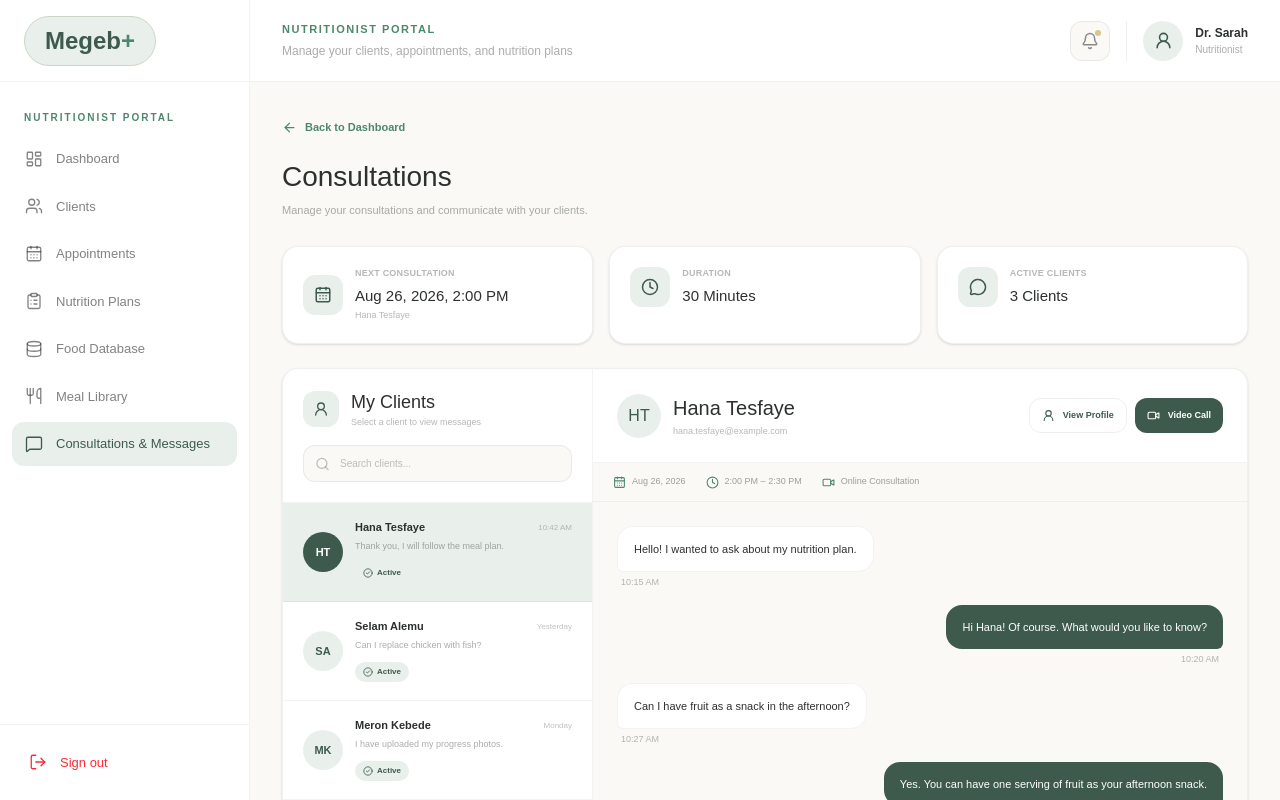
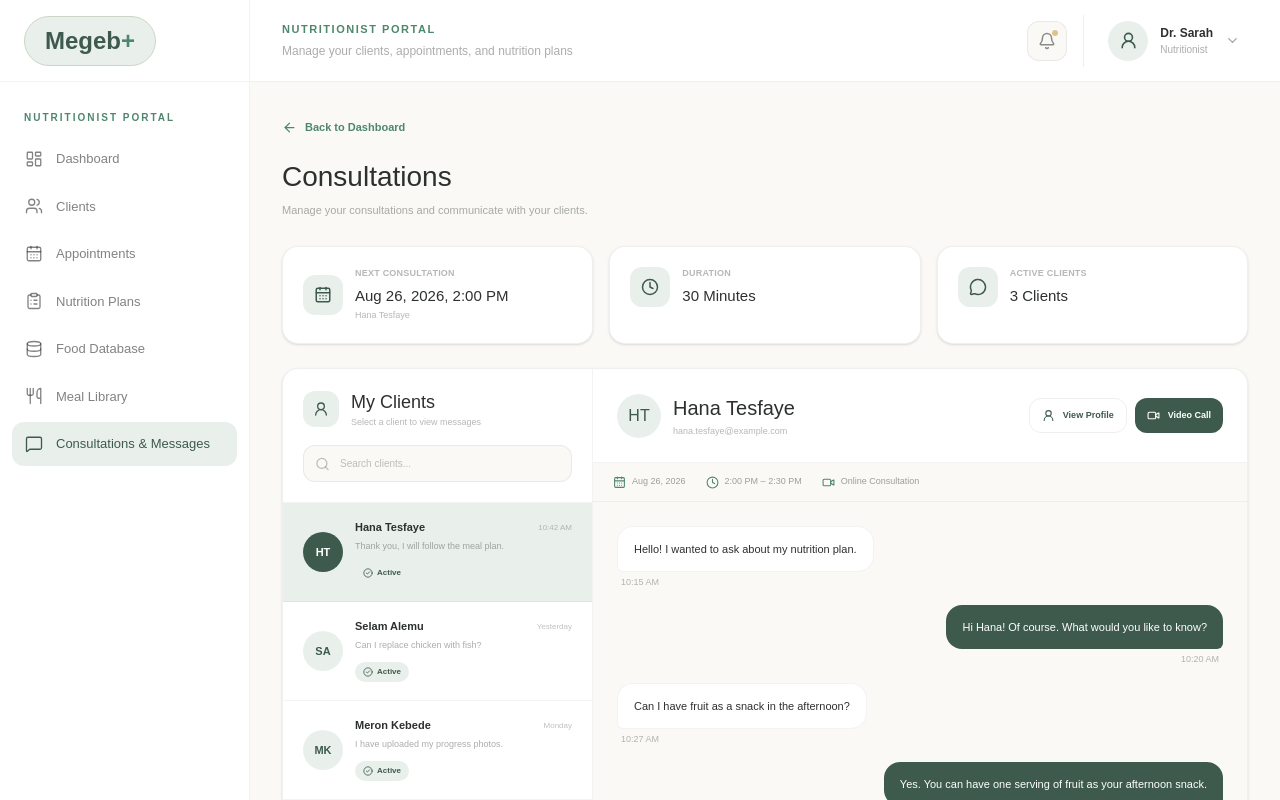
Before and after one commit to yeabsira23/megeb-plus-web, a Next.js app: page /nutritionist/consultations in a window 1280 px wide. Shown: the top 800 px of the page. Built offline with nearby package versions, Linux system fonts and the light colour scheme.

Commit message:
move sign out to profile dropdown

```diff
--- a/src/app/components/nutritionist/Sidebar.tsx
+++ b/src/app/components/nutritionist/Sidebar.tsx
@@ -1,15 +1,14 @@
+
 "use client";
-import { signOut } from "next-auth/react";
+
 import Link from "next/link";
-import { usePathname, useRouter } from "next/navigation";
+import { usePathname } from "next/navigation";
 import {
   LayoutDashboard,
   Users,
   CalendarDays,
   ClipboardList,
   MessageSquare,
-  UserRound,
-  LogOut,
   X,
   Utensils,
   Database,
@@ -41,15 +40,14 @@ const MENU_ITEMS = [
     icon: ClipboardList,
     path: "/nutritionist/nutrition-plans",
   },
-
   {
     name: "Food Database",
     icon: Database,
     path: "/nutritionist/foods",
   },
-   {
+  {
     name: "Meal Library",
-    icon:  Utensils,
+    icon: Utensils,
     path: "/nutritionist/meals",
   },
   {
@@ -64,14 +62,6 @@ export default function Sidebar({
   setSidebarOpen,
 }: SidebarProps) {
   const pathname = usePathname();
-  const router = useRouter();
-
-async function logout() {
-  await signOut({
-    redirect: true,
-    callbackUrl: "/auth/login",
-  });
-}
 
   return (
     <>
@@ -90,7 +80,6 @@ async function logout() {
         }`}
       >
         <div className="flex h-full flex-col">
-
           {/* Logo */}
           <div className="flex h-[82px] items-center justify-between border-b border-[#2D312E]/[0.06] px-6">
             <Link
@@ -150,22 +139,6 @@ async function logout() {
               );
             })}
           </nav>
-
-          {/* Logout */}
-          <div className="border-t border-[#2D312E]/[0.06] p-4">
-            <button
-              type="button"
-              onClick={logout}
-              className="flex w-full items-center gap-3 rounded-xl px-3 py-3 text-left font-body text-[13px] text-red-500 transition hover:bg-red-50"
-            >
-              <LogOut
-                className="h-[18px] w-5 shrink-0"
-                strokeWidth={1.75}
-              />
-
-              Sign out
-            </button>
-          </div>
         </div>
       </aside>
     </>
--- a/src/app/components/nutritionist/Topbar.tsx
+++ b/src/app/components/nutritionist/Topbar.tsx
@@ -1,9 +1,25 @@
+
 "use client";
 
+import { useState } from "react";
 import Link from "next/link";
-import { Bell, UserRound } from "lucide-react";
+import { signOut } from "next-auth/react";
+import {
+  Bell,
+  UserRound,
+  ChevronDown,
+  LogOut,
+} from "lucide-react";
 
 export default function Topbar() {
+  const [isProfileOpen, setIsProfileOpen] = useState(false);
+
+  const handleSignOut = async () => {
+    await signOut({
+      callbackUrl: "/auth/login",
+    });
+  };
+
   return (
     <header className="flex h-[82px] items-center justify-between border-b border-[#2D312E]/[0.07] bg-white px-5 sm:px-7 lg:px-8">
       {/* Left Side */}
@@ -30,16 +46,21 @@ export default function Topbar() {
           <span className="absolute right-2 top-2 h-1.5 w-1.5 rounded-full bg-[#DCC48E]" />
         </button>
 
-        {/* Profile */}
-        <Link
-          href="/nutritionist/profile"
-          className="flex items-center gap-3 border-l border-[#2D312E]/[0.08] pl-4"
+        {/* Profile Dropdown */}
+        <div className="relative border-l border-[#2D312E]/[0.08] pl-4">
+          <button
+            type="button"
+            onClick={() => setIsProfileOpen(!isProfileOpen)}
+            aria-expanded={isProfileOpen}
+            className="flex items-center gap-3 rounded-xl px-2 py-1.5 transition hover:bg-[#FAF9F6]"
           >
+            {/* Profile Icon */}
             <div className="flex h-10 w-10 items-center justify-center rounded-full bg-[#E9F0EC] text-[#3D5A4C]">
               <UserRound size={19} />
             </div>
 
-          <div className="hidden sm:block">
+            {/* Profile Name */}
+            <div className="hidden text-left sm:block">
               <p className="font-body text-[12px] font-bold text-[#2D312E]">
                 Dr. Sarah
               </p>
@@ -48,7 +69,50 @@ export default function Topbar() {
                 Nutritionist
               </p>
             </div>
+
+            {/* Arrow */}
+            <ChevronDown
+              size={15}
+              className={`hidden text-[#2D312E]/45 transition-transform sm:block ${
+                isProfileOpen ? "rotate-180" : ""
+              }`}
+            />
+          </button>
+
+          {/* Dropdown Menu */}
+          {isProfileOpen && (
+            <div className="absolute right-0 top-[52px] z-50 w-48 overflow-hidden rounded-xl border border-[#2D312E]/[0.08] bg-white shadow-[0_10px_30px_rgba(45,49,46,0.10)]">
+              {/* Profile */}
+              <Link
+                href="/nutritionist/profile"
+                onClick={() => setIsProfileOpen(false)}
+                className="flex items-center gap-3 px-4 py-3 text-[#2D312E]/70 transition hover:bg-[#F6F8F6] hover:text-[#3D5A4C]"
+              >
+                <UserRound size={16} />
+
+                <span className="font-body text-[12px] font-medium">
+                  Profile
+                </span>
               </Link>
+
+              {/* Divider */}
+              <div className="border-t border-[#2D312E]/[0.07]" />
+
+              {/* Sign Out */}
+              <button
+                type="button"
+                onClick={handleSignOut}
+                className="flex w-full items-center gap-3 px-4 py-3 text-left text-[#B45B5B] transition hover:bg-[#FFF5F5]"
+              >
+                <LogOut size={16} />
+
+                <span className="font-body text-[12px] font-medium">
+                  Sign out
+                </span>
+              </button>
+            </div>
+          )}
+        </div>
       </div>
     </header>
   );
```
Lines whose indentation alone changed are shown as unchanged.
